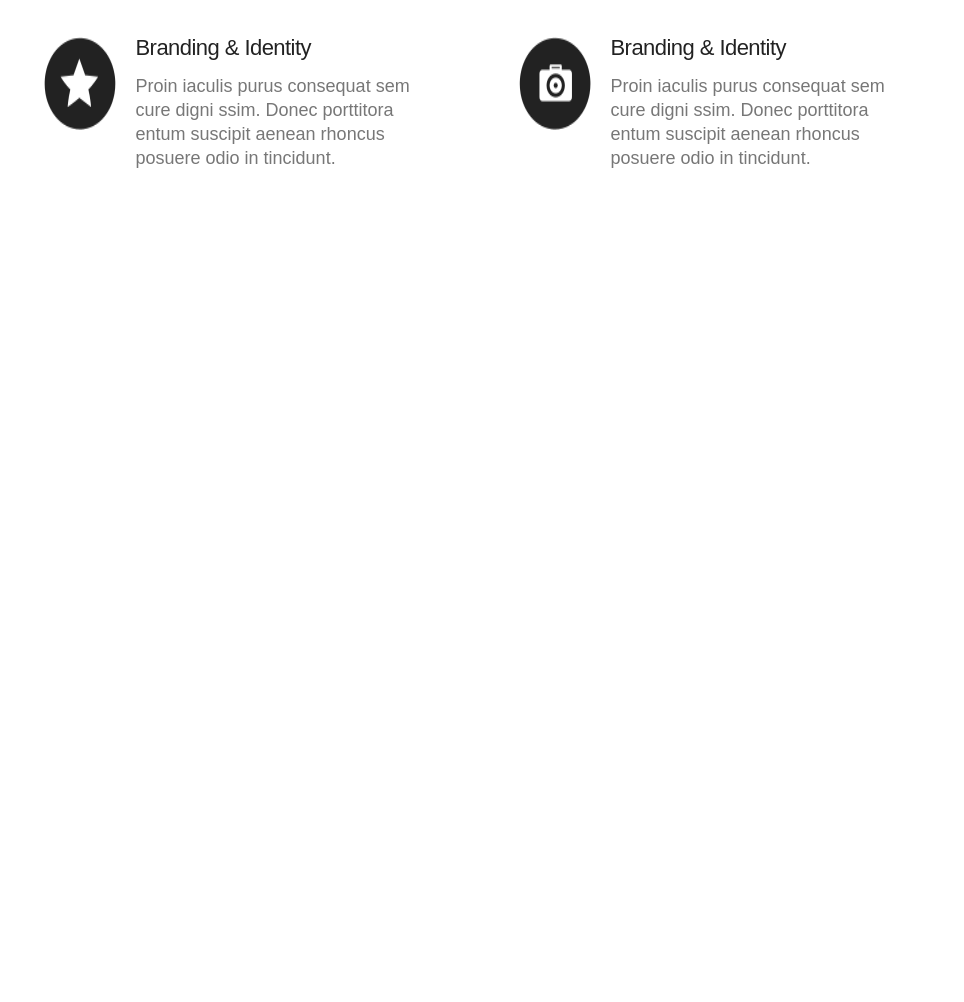
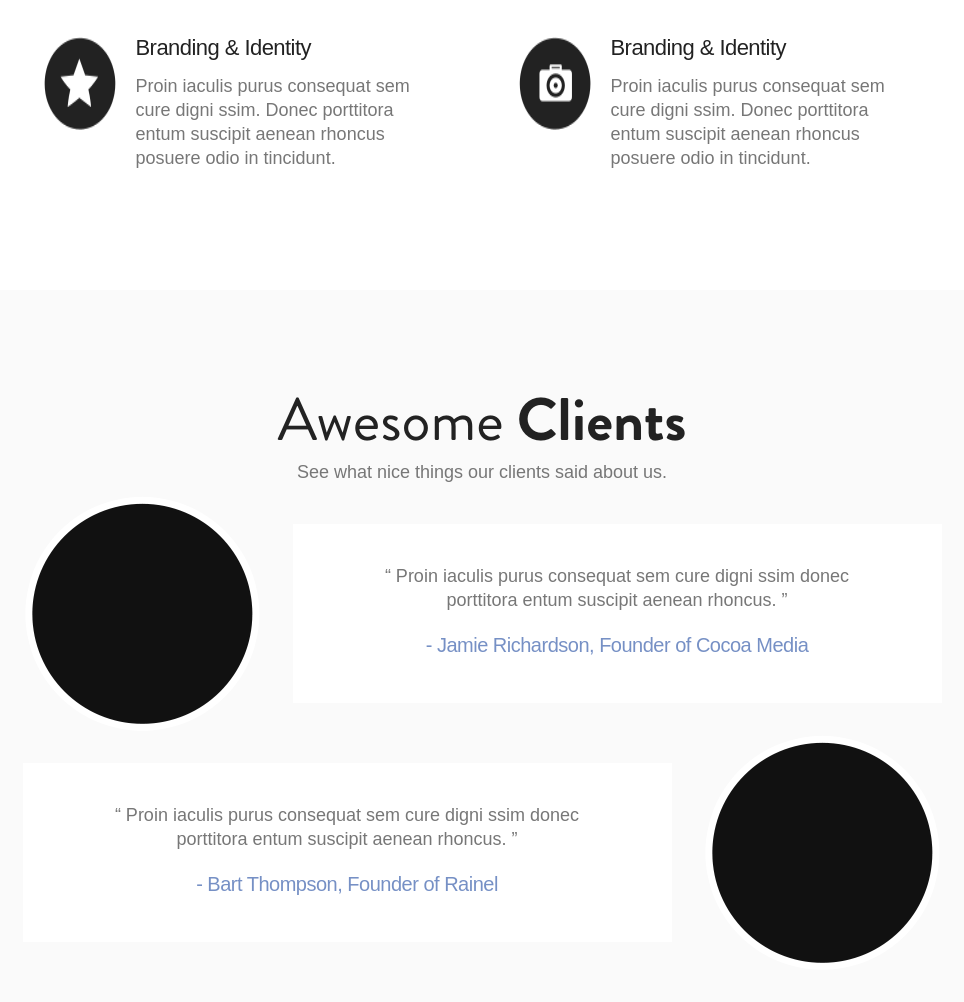
Before and after one commit to GeekHub-Frontend-CMS-8/Alex_Beliaev_HW8, a website: page app/index.html in a window 1280 px wide. Shown: the part 2165-3167 px from the top of the page, without its empty margins (158-1122 px from the left). Before the commit the page ends 2455 px from the top, so only its background shows below. Drawn offline with nearby package versions, Linux system fonts and the light colour scheme; files that its build step writes are made by us from their sources.

Commit message:
section 6/9

```diff
--- a/app/index.html
+++ b/app/index.html
@@ -25,7 +25,7 @@
                     <a href="#">Home</a>
                 </li>
                 <li>
-                    <a href="#">Services</a>
+                    <a href="#skills_anchor">Services</a>
                 </li>
                 <li>
                     <a href="#">Clients</a>
@@ -192,17 +192,65 @@
             </div>
         </div>
     </section>
-    <section class="awesome_clients">
+    <!--AWESOME CLIENTS-->
+    <section class="awesome_clients" id="skills_anchor">
+        <h3 class="title_section"><span>Awesome</span> Clients</h3>
+        <p class="small_text small_text_title">See what nice things our clients said about us.</p>
         <div class="container">
 
+            <img src="img/awesome_clients/escape.png">
+            <div class="element_content">
+                <div class="content small_text">
+                    <p>
+                        “ Proin iaculis purus consequat sem cure  digni ssim
+                        donec porttitora entum suscipit aenean rhoncus. ”
+                    </p>
+                    <a href="#">- Jamie Richardson, Founder of Cocoa Media</a>
+                </div>
+            </div>
+
+
+            <div class="element_content">
+                <div class="content small_text">
+                    <p>
+                        “ Proin iaculis purus consequat sem cure  digni ssim
+                        donec porttitora entum suscipit aenean rhoncus. ”
+                    </p>
+                    <a href="#">- Bart Thompson, Founder of Rainel</a>
+                </div>
+            </div>
+            <img src="img/awesome_clients/escape.png">
         </div>
     </section>
+
 
     <!--JS-->
     <script src="https://code.jquery.com/jquery-3.3.1.min.js"
             integrity="sha256-FgpCb/KJQlLNfOu91ta32o/NMZxltwRo8QtmkMRdAu8="
             crossorigin="anonymous">
     </script>
+
+    <script type="text/javascript">
+        $(document).ready(function(){
+
+            //ID блока с ссылками #prime_nav
+            $("#skills_anchor").on("click","a", function (event) {
+                //отменяем стандартную обработку нажатия по ссылке
+                event.preventDefault();
+
+                //забираем идентификатор бока с атрибута href
+                var id  = $(this).attr('href'),
+
+                    //узнаем высоту от начала страницы до блока на который ссылается якорь
+                    top = $(id).offset().top;
+
+                //анимируем переход на расстояние - top за 1500 мс
+                $('body,html').animate({scrollTop: top}, 1500);
+            });
+        });
+    </script>
+
+
     <script>
 
         // Управление гамбургером и меню
--- /dev/null
+++ b/app/sass/awesome_clients.sass
@@ -0,0 +1,33 @@
+@import "variables"
+
+.awesome_clients
+  padding: $padding_section
+  background: $background_y
+  text-align: center
+
+  .container
+    justify-content: space-around
+    flex-wrap: wrap
+
+  .small_text_title
+    margin: 10px 0
+
+  .content
+    p
+      max-width: 479px
+      padding-bottom: 15px
+
+  .element_content
+    padding: 40px 85px
+    background: #fff
+    align-self: center
+  a
+    color: #7690c5
+    font-family: "Brandon Grotesque", sans-serif
+    font-size: 20px
+    font-weight: 400
+    line-height: 36px
+    letter-spacing: -0.5px
+    text-decoration: none
+    &:hover
+      color: #d70101
--- a/app/sass/main.sass
+++ b/app/sass/main.sass
@@ -5,6 +5,7 @@
 @import "services"
 @import "indentify"
 @import "skills"
+@import "awesome_clients"
 
 .container
   margin: 0 auto
```
Also changed, not shown: app/img/awesome_clients/escape.png (added), dist/css/awesome_clients.css (added), dist/css/main.css, dist/img/awesome_clients/Escape.png (added), dist/index.html.
